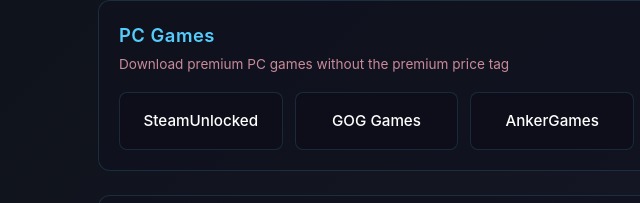
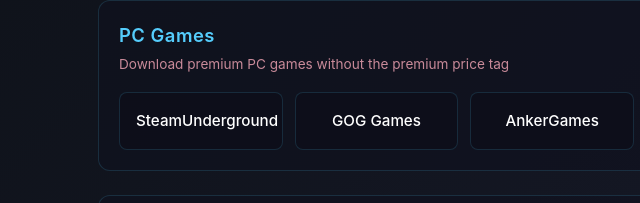
Before and after one commit to ItsAmaryllis/harbor, a plain HTML site: page index.html in a window 1280 px wide. Shown: the part 413-616 px from the top of the page, 0-640 px from the left. Drawn offline with Linux system fonts and the light colour scheme.

Commit message:
Update index.html

```diff
--- a/index.html
+++ b/index.html
@@ -36,7 +36,7 @@
         <p class="category-desc">Download premium PC games without the premium price tag</p>
         <div class="card-list">
           <div class="card">
-            <a href="https://steamunlocked.net/" target="_blank" class="card-title card-link">SteamUnlocked</a>
+            <a href="https://steamunderground.net/" target="_blank" class="card-title card-link">SteamUnderground</a>
           </div>
           <div class="card">
             <a href="https://gog-games.to/" target="_blank" class="card-title card-link">GOG Games</a>
```
